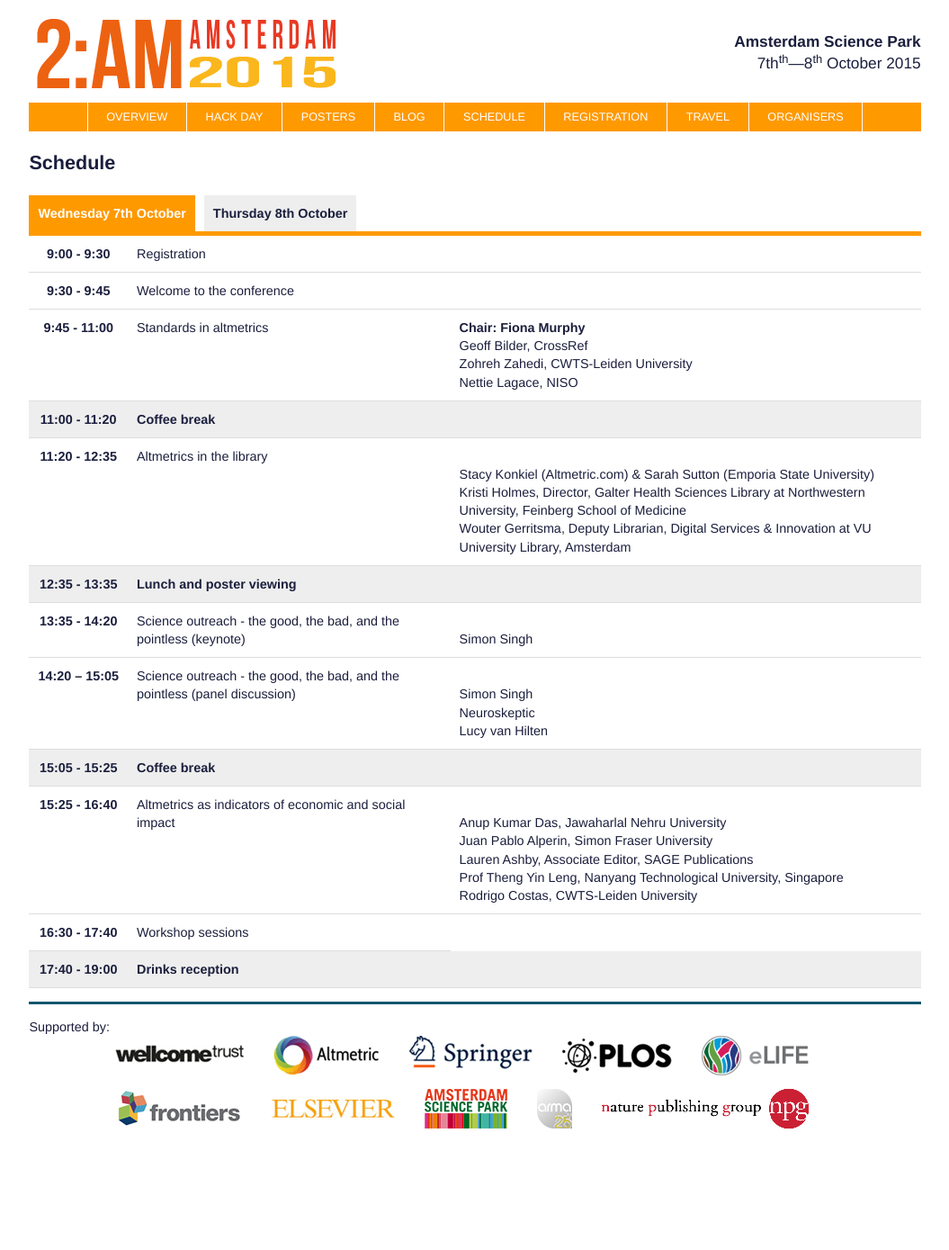
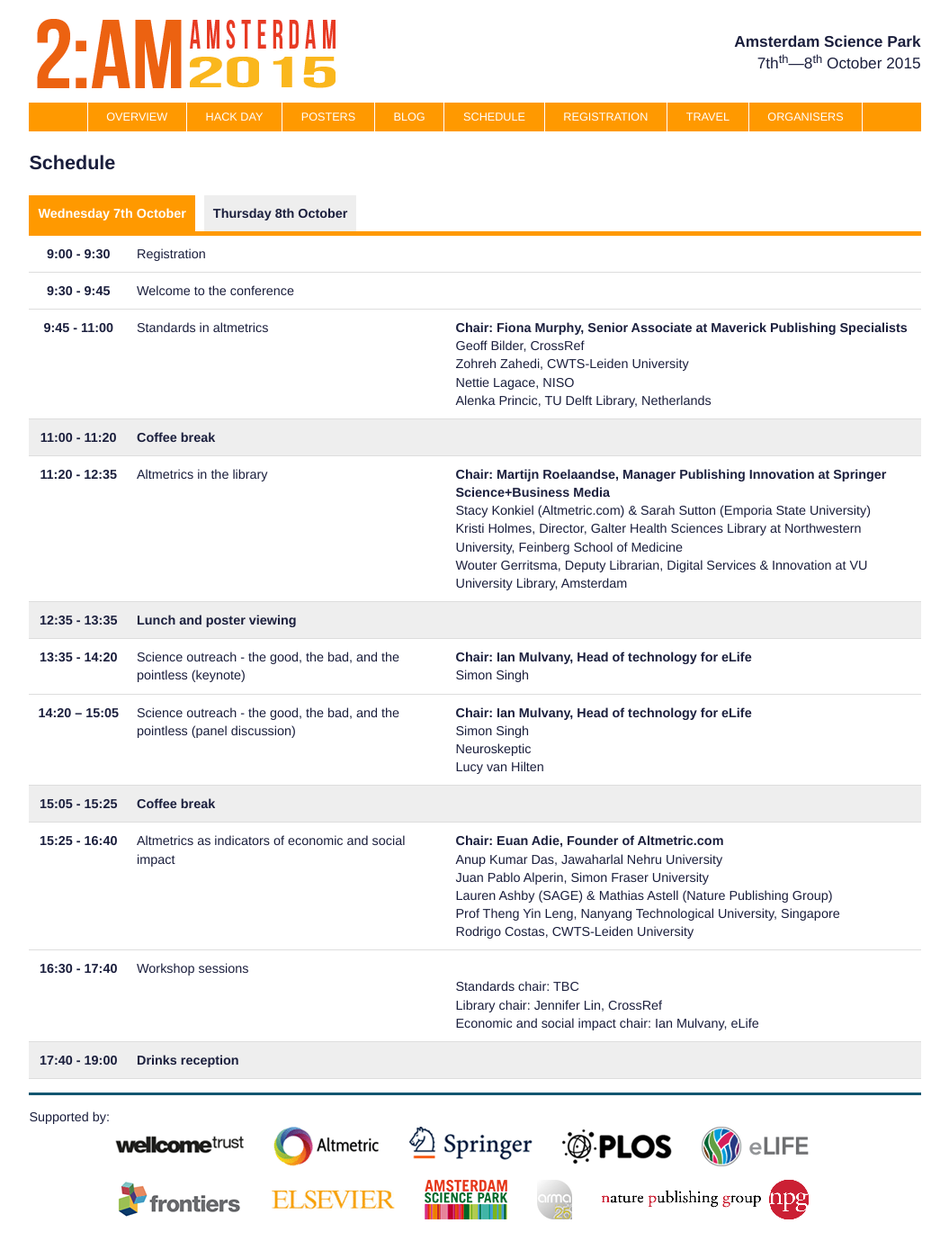
Before and after one commit to amconference/amconference.github.io, a Jekyll site: the page built from schedule/index.html, in a window 1280 px wide. Shown: the whole page at 90% size, without its empty margins (112-1167 px from the left). Built offline with Jekyll 4.4.1, drawn with Linux system fonts in a browser that asks for light colours; nearby versions of some CDN libraries; before the commit the page ends 1288 px from its top, so only the background shows below that.

Commit message:
names etc
changes to schedule

```diff
--- a/_layouts/schedule.html
+++ b/_layouts/schedule.html
@@ -19,10 +19,11 @@
         <th>9:45 - 11:00</th>
         <td>Standards in altmetrics</td>
         <td>
-          <strong>Chair: Fiona Murphy</strong>
+          <strong>Chair: Fiona Murphy, Senior Associate at Maverick Publishing Specialists</strong>
           <br/>Geoff Bilder, CrossRef
           <br/>Zohreh Zahedi, CWTS-Leiden University
           <br/>Nettie Lagace, NISO
+          <br/>Alenka Princic, TU Delft Library, Netherlands
         </td>
       </tr>
       <tr class='schedule-break'>
@@ -33,6 +34,7 @@
         <th>11:20 - 12:35</th>
         <td>Altmetrics in the library</td>
         <td>
+          <strong>Chair: Martijn Roelaandse, Manager Publishing Innovation at Springer Science+Business Media</strong>
           <br/>Stacy Konkiel (Altmetric.com) &amp; Sarah Sutton (Emporia State University)
           <br/>Kristi Holmes, Director, Galter Health Sciences Library at Northwestern University, Feinberg School of Medicine
           <br/>Wouter Gerritsma, Deputy Librarian, Digital Services &amp; Innovation at VU University Library, Amsterdam
@@ -46,6 +48,7 @@
         <th>13:35 - 14:20</th>
         <td>Science outreach - the good, the bad, and the pointless (keynote)</td>
         <td>
+          <strong>Chair: Ian Mulvany, Head of technology for eLife</strong>
           <br/>Simon Singh
         </td>
       </tr>
@@ -53,6 +56,7 @@
         <th>14:20 – 15:05</th>
         <td>Science outreach - the good, the bad, and the pointless (panel discussion)</td>
         <td>
+          <strong>Chair: Ian Mulvany, Head of technology for eLife</strong>
           <br/>Simon Singh
           <br/>Neuroskeptic
           <br/>Lucy van Hilten
@@ -66,9 +70,10 @@
         <th>15:25 - 16:40</th>
         <td>Altmetrics as indicators of economic and social impact</td>
         <td>
+          <strong>Chair: Euan Adie, Founder of Altmetric.com</strong>
           <br/> Anup Kumar Das, Jawaharlal Nehru University
           <br/>Juan Pablo Alperin, Simon Fraser University
-          <br/>Lauren Ashby, Associate Editor, SAGE Publications
+          <br/>Lauren Ashby (SAGE) &amp; Mathias Astell (Nature Publishing Group)
           <br/>Prof Theng Yin Leng, Nanyang Technological University, Singapore
           <br/>Rodrigo Costas, CWTS-Leiden University
         </td>
@@ -76,6 +81,11 @@
       <tr>
         <th>16:30 - 17:40</th>
         <td>Workshop sessions</td>
+        <td>
+          <br/>Standards chair: TBC
+          <br/>Library chair: Jennifer Lin, CrossRef
+          <br/>Economic and social impact chair: Ian Mulvany, eLife
+        </td>
       </tr>
       <tr class='schedule-break'>
         <th>17:40 - 19:00</th>
@@ -98,6 +108,7 @@
         <th>9:45 - 11:00</th>
         <td>How are people using altmetrics now?</td>
         <td>
+          <strong>Chair: Catherine Williams, Altmetric.com</strong>
           <br/>Andrea Michalek, Plum Analytics
           <br/>Andrew Beeken, Research Information Services Developer, University of Lincoln
           <br/>Chantelle Rijs, Network Project Lead, Frontiers
@@ -112,6 +123,7 @@
         <th>11:20 - 12:05</th>
         <td>Altmetrics and open science</td>
         <td>
+          <strong>Chair: Mike Taylor, Elsevier Labs</strong>
           <br/> William Gunn, Mendeley
           <br/>David Walters, Open Access Officer, Brunel University
           <br/>Kim Holmberg, Research Unit for the Sociology of Education, University of Turku, Finland
@@ -130,7 +142,8 @@
         <th>13:50 – 15:05</th>
         <td>Beyond the article: tracking other research outputs</td>
         <td>
-          <br/>Josh Borrow (Durham University), Pedro Russo (Leiden Observatory)
+          <strong>Chair: TBC</strong>
+          <br/>Josh Borrow (Durham University) &amp; Pedro Russo (Leiden Observatory)
           <br/>Robin Haunschild, Scientist, Max Planck Institute for Solid State Research
           <br/>Sünje Dallmeier-Tiessen (CERN) &amp; Merce Crosas (Harvard University)
           <br/>Martin Fenner, DataOne
```
